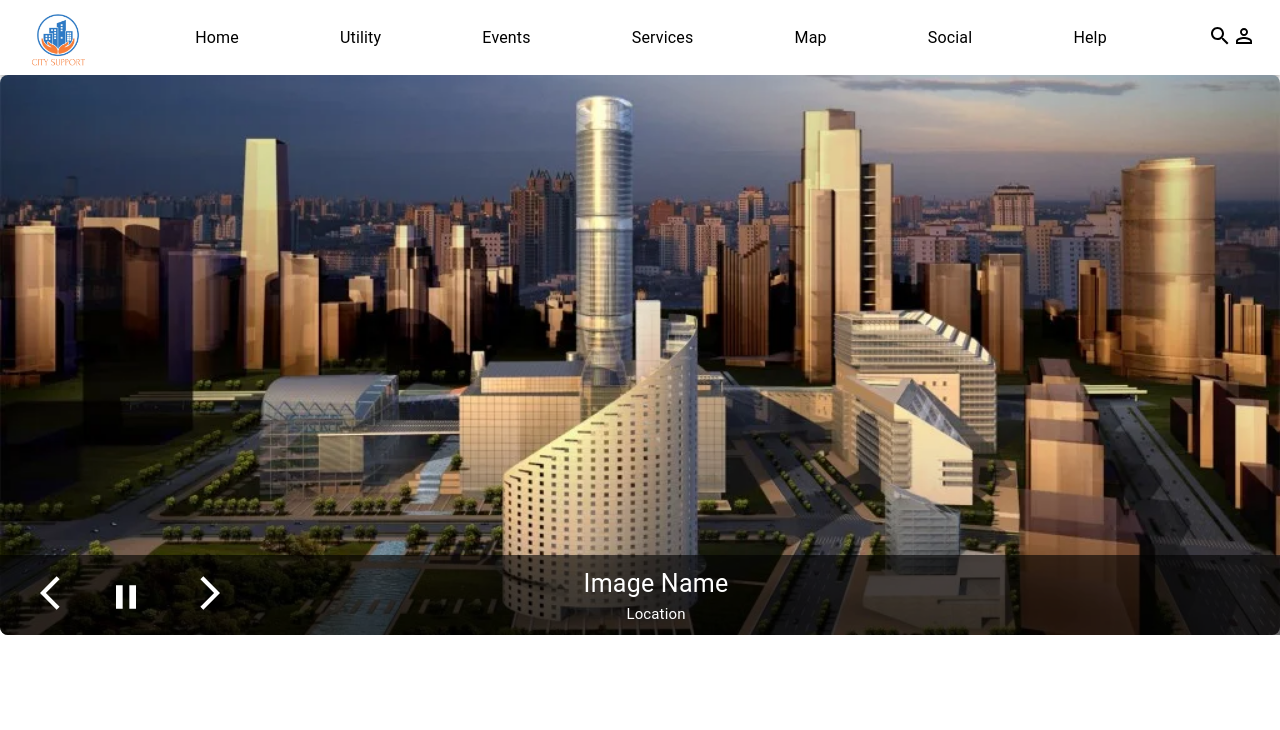
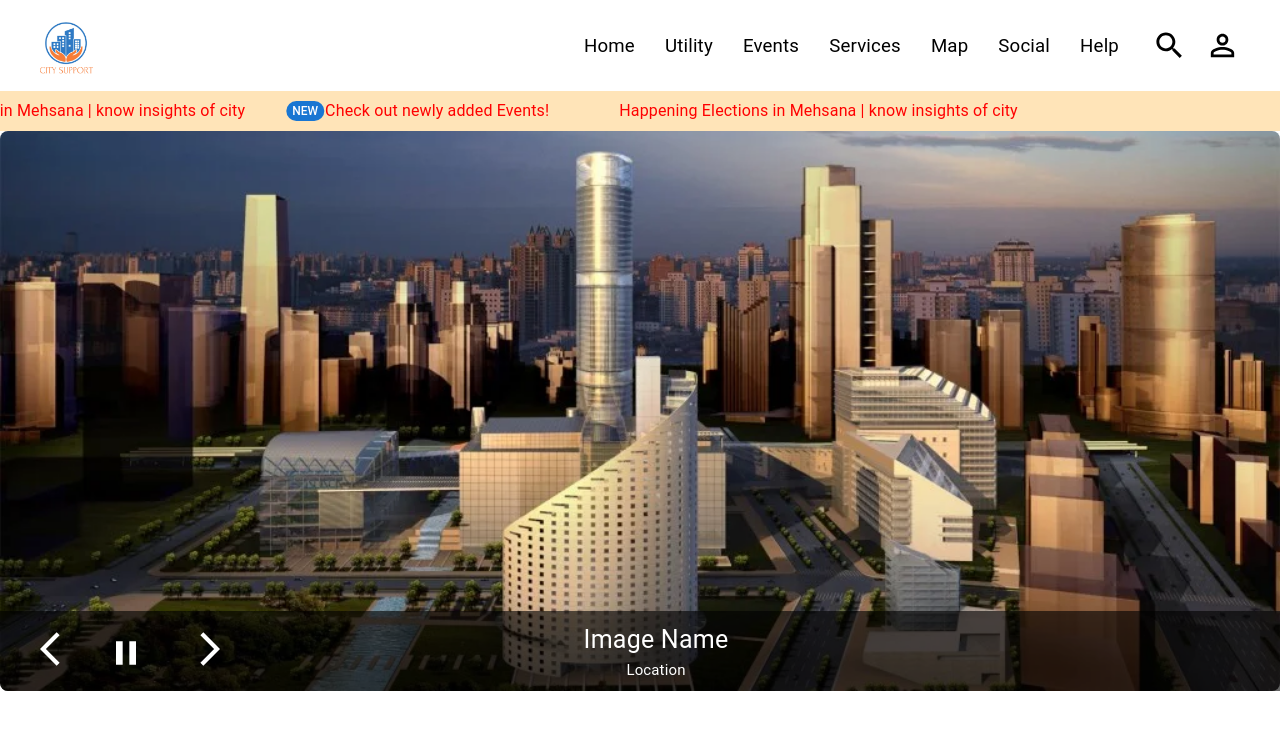
Before and after one commit to Vaibhavi-Patel-24/CitySupport, a React (Create React App) app in the folder client/: page / in a window 1280 px wide. Shown: the top 730 px of the page. Built offline with nearby package versions, Linux system fonts and the light colour scheme.

Commit message:
added the marquee

```diff
--- a/client/package.json
+++ b/client/package.json
@@ -3,6 +3,7 @@
   "version": "0.1.0",
   "private": true,
   "dependencies": {
+    "@devnomic/marquee": "^1.0.2",
     "@emotion/react": "^11.14.0",
     "@emotion/styled": "^11.14.0",
     "@mui/icons-material": "^6.4.2",
@@ -10,6 +11,7 @@
     "cra-template": "1.2.0",
     "react": "^19.0.0",
     "react-dom": "^19.0.0",
+    "react-marquee-slider": "^1.1.5",
     "react-scripts": "5.0.1"
   },
   "scripts": {
--- /dev/null
+++ b/client/src/components/HomeMarquee.jsx
@@ -0,0 +1,57 @@
+import React from "react";
+import { Box, Typography, Badge } from "@mui/material";
+import { keyframes } from "@emotion/react";
+
+const marquee = keyframes`
+  from { transform: translateX(0); }
+  to { transform: translateX(-50%); }
+`;
+
+const announcements = [
+    { text: "Check out newly added Events!", isNew: true },
+    { text: "Happening Elections in Mehsana | know insights of city", isNew: false },
+];
+
+export default function HomeMarquee(){
+    return (
+    <Box
+      sx={{
+        overflow: "hidden",
+        whiteSpace: "nowrap",
+        display: "flex",
+        alignItems: "center",
+        backgroundColor: "#FFE4B8",
+        color: "#FF0000",
+        padding: "8px 0",
+        position: "relative",
+        width: "100%",
+      }}
+    >
+      <Box
+        sx={{
+          display: "flex",
+          animation: `${marquee} 15s linear infinite`,
+          minWidth: "200%",
+        }}
+      >
+        {[...announcements, ...announcements].map((announcement, index) => (
+          <Box key={index} sx={{ display: "flex", alignItems: "center", marginRight: "50px" }}>
+            {announcement.isNew && (
+              <Badge
+                badgeContent={"NEW"}
+                color="primary"
+                sx={{ marginRight: "10px" }}
+              />
+            )}
+            <Typography
+              variant="body1"
+              sx={{ fontWeight: "regular", padding: "0 10px" }}
+            >
+              {announcement.text}
+            </Typography>
+          </Box>
+        ))}
+      </Box>
+    </Box>
+    );
+}
--- a/client/src/components/Navbar.jsx
+++ b/client/src/components/Navbar.jsx
@@ -1,11 +1,13 @@
 import React from "react";
-import { Box, Toolbar, styled, AppBar,Typography, Button} from "@mui/material"
+import { Box, Toolbar, styled, AppBar,Typography, Button, IconButton} from "@mui/material"
 import SearchIcon from '@mui/icons-material/Search';
 import PersonOutlineOutlinedIcon from '@mui/icons-material/PersonOutlineOutlined';
 
 import logo from "../images/CITY SUPPORT main logo.png"
 // import Person from "../images/member.png"
 // import Search from "../images/search icon.png"
+
+
 
 const Nav = styled(AppBar)({ background: "white",color: "black", position: "static" });
 const NavMenu = styled("div")({
@@ -27,33 +29,39 @@ export default function Navbar() {
     return(
         <Box sx={{flexGrow:1}}>
             <Nav>
-                <Toolbar sx={{ display: "flex", justifyContent:{sx:'' , md:'space-between'} }}>
-                    <Box
-                    //  sx={{ flex: "1", display: "flex", justifyContent: "space-between" }}
+                <Toolbar sx={{display:'flex', justifyContent:'space-between'}}>
+
+                    <IconButton
+                    //  sx={{ flexGrow:1,display:'flex', justifySelf:'flex-start' }}
                      >
                         <Image src={logo} alt="logo" sx={{ marginLeft: "auto" }}/>
-                    </Box>
+                    </IconButton>
 
-                    <Box sx={{ flexGrow: 1, display: { xs: 'none', md: 'flex' }, justifyContent:'space-evenly' }}>
+
+                    <Box sx={{ display: { xs:'none' , md:'flex'}, justifyContent:'space-evenly'}}>
+
+                        <Box sx={{ display: { xs: "none", md: "flex" },justifyContent: "space-evenly",flex: "2", }}>
+
                                 {pages.map((page) => (
                                 <Typography
                                     key={page}
                                     // onClick={handleCloseNavMenu}
-                            sx={{ my: 1,  color: 'black',display:'block' }}
+                                    sx={{ my: 1,fontSize:'14pt',  color: 'black',display:'block', padding:'0 15px' }}
                                 >
                                     {page}
                                 </Typography>
                                 ))}
                         </Box>
 
+                        <IconButton edge='start' sx={{color:"black",padding:'0 10px 0 30px'}} aria-label="logo">
+                            <SearchIcon sx={{fontSize:35}}/>
+                        </IconButton>
 
-                        <Box sx={{ alignSelf:'center',justifySelf:'right'}}>
-                        <SearchIcon/>
+                        <IconButton edge='start' sx={{color:'black',padding:'0 16px 0 20px'}} aria-label="logo">
+                            <PersonOutlineOutlinedIcon sx={{fontSize:35}}/>
+                        </IconButton>
+
                     </Box>
-                        <Box>
-                        <PersonOutlineOutlinedIcon/>
-                        </Box>
-
                 </Toolbar>
             </Nav>
         </Box>
--- a/client/src/pages/Home.jsx
+++ b/client/src/pages/Home.jsx
@@ -2,11 +2,13 @@ import React from "react";
 
 import Navbar from "../components/Navbar";
 import Banner from "../components/Banner";
+import HomeMarquee from "../components/HomeMarquee";
 
 export default function Home(){
     return(
        <div>
              <Navbar/>
+             <HomeMarquee/>
              <Banner/>
        </div>
     )
```
Also changed, not shown: 1 other file (tests, documents, lock files or other folders). Lines whose indentation alone changed are shown as unchanged.
